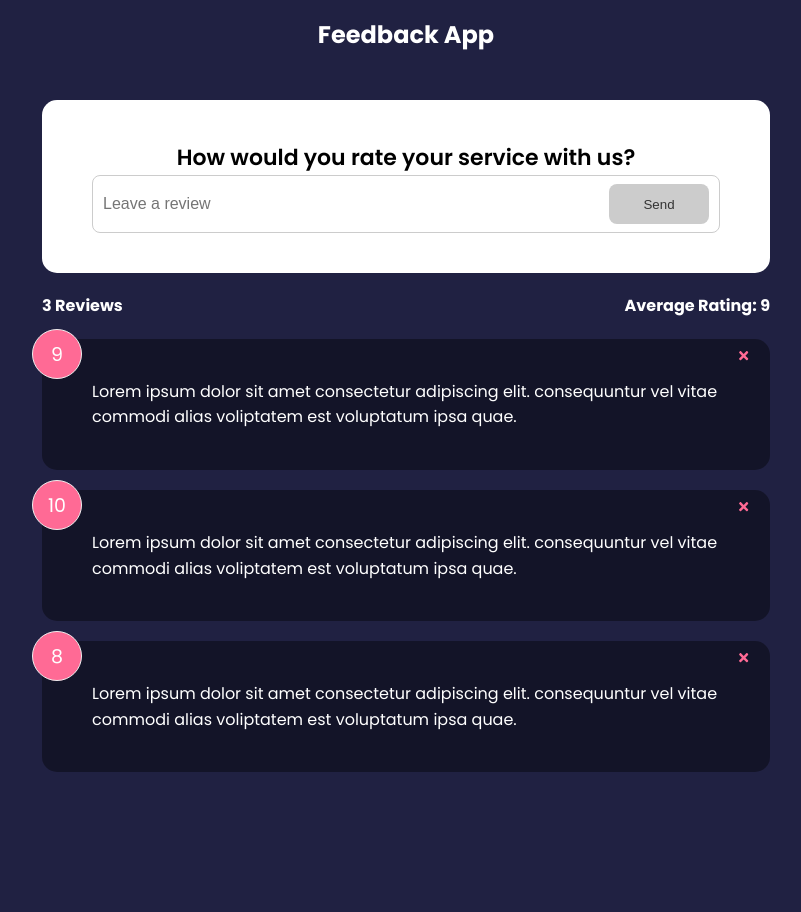
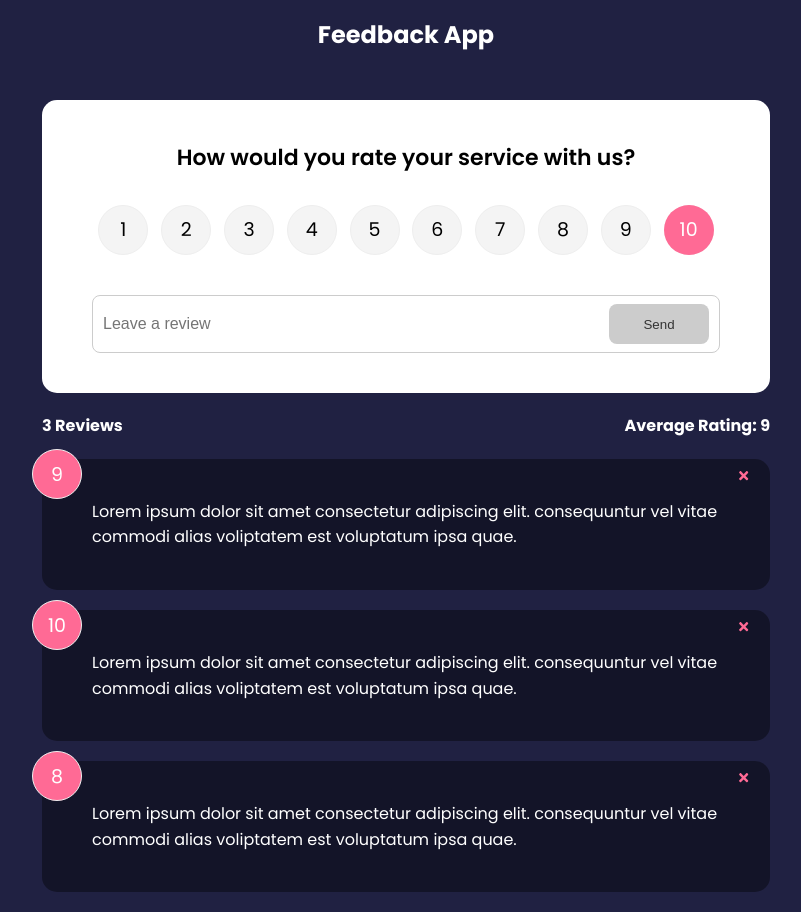
Before and after one commit to arakhm6/feedback-app, a React (Create React App) app: page / in a window 1280 px wide. Shown: the whole page, without its empty margins (234-1035 px from the left). Before the commit the page ends 800 px from the top, so only its background shows below. Built offline with nearby package versions, Linux system fonts and the light colour scheme.

Commit message:
rating component

```diff
--- a/src/components/FeedbackForm.js
+++ b/src/components/FeedbackForm.js
@@ -1,9 +1,11 @@
 import Card from "./shared/Card";
 import { useState } from "react";
 import Button from "./shared/Button";
+import RatingSelect from "./RatingSelect";
 
 function FeedbackForm() {
   const [text, setText] = useState("");
+  const [rating, setRating] = useState(10);
   const [btnDisabled, setBtnDisabled] = useState(true);
   const [message, setMessage] = useState("");
 
@@ -24,7 +26,7 @@
     <Card>
       <form>
         <h2>How would you rate your service with us?</h2>
-        {/*@todo - rating select component */}
+        <RatingSelect select={(rating) => setRating(rating)} />
         <div className="input-group">
           <input
             onChange={handleTextChange}
--- /dev/null
+++ b/src/components/RatingSelect.js
@@ -0,0 +1,30 @@
+import { useState } from "react";
+function RatingSelect(select) {
+  const [selected, setSelected] = useState(10);
+
+  const handleChange = (e) => {
+    // e by default is a string, adding + converts it into a number
+    setSelected(+e.currentTarget.value);
+    select(+e.currentTarget.value);
+  };
+
+  return (
+    <ul className="rating">
+      {Array.from({ length: 10 }, (_, i) => (
+        <li key={`rating-${i + 1}`}>
+          <input
+            type="radio"
+            id={`num${i + 1}`}
+            name="rating"
+            value={i + 1}
+            onChange={handleChange}
+            checked={selected === i + 1}
+          />
+          <label htmlFor={`num${i + 1}`}>{i + 1}</label>
+        </li>
+      ))}
+    </ul>
+  );
+}
+
+export default RatingSelect;
```
